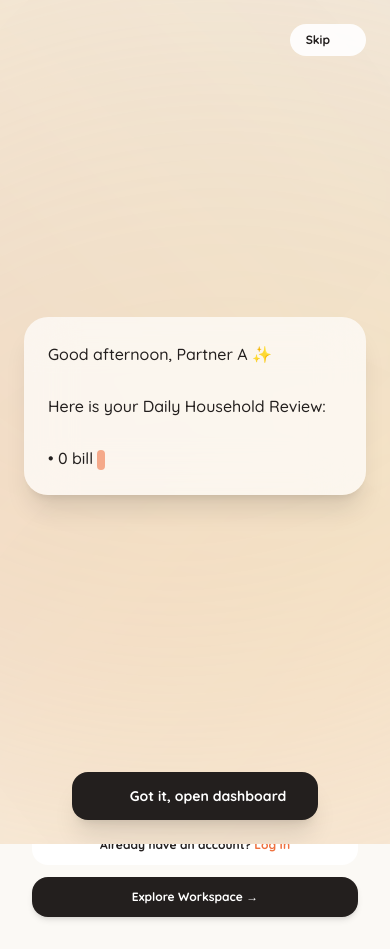
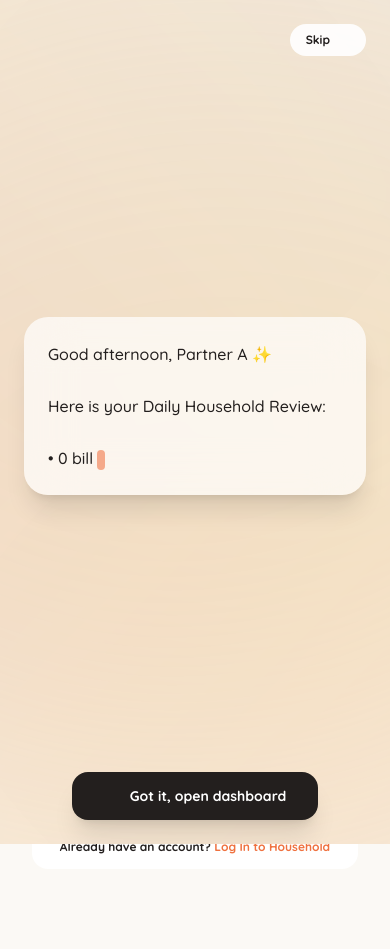
Before and after one commit to youngestage/TodoApp, a React (Vite) app: page / in a window 390 px wide. After the commit the page ends 901 px from the top, so only its background shows below. Built offline with nearby package versions, Linux system fonts and the light colour scheme; no server answers; some icons are missing.

Commit message:
refactor(auth): remove Explore Workspace demo bypass feature from onboarding flow

```diff
--- a/src/components/views/OnboardingView.tsx
+++ b/src/components/views/OnboardingView.tsx
@@ -310,11 +310,6 @@ export const OnboardingView: React.FC = () => {
     setCurrentView('dashboard');
   };
 
-  const handleDemoBypass = () => {
-    setOnboardingCompleted(true);
-    setCurrentView('dashboard');
-  };
-
   return (
     <div className="min-h-[85vh] flex items-center justify-center p-4 relative overflow-hidden select-none">
       <div className="relative z-10 w-full max-w-xl space-y-6">
@@ -390,20 +385,13 @@ export const OnboardingView: React.FC = () => {
                 </Card>
               </div>
 
-              {/* Login & Demo Options */}
-              <div className="flex flex-col sm:flex-row items-center justify-between gap-3 pt-2">
+              {/* Login Option Only */}
+              <div className="pt-2 text-center">
                 <button
                   onClick={() => setAuthMode('login')}
-                  className="w-full sm:w-auto px-5 py-3 rounded-2xl bg-white hover:bg-white/90 text-[#231F1E] text-xs font-bold transition-all border-0 cursor-pointer shadow-xs"
+                  className="w-full py-3.5 rounded-2xl bg-white hover:bg-white/90 text-[#231F1E] text-xs font-bold transition-all border-0 cursor-pointer shadow-xs"
                 >
-                  Already have an account? <span className="text-[#EF713F]">Log In</span>
-                </button>
-
-                <button
-                  onClick={handleDemoBypass}
-                  className="w-full sm:w-auto px-5 py-3 rounded-2xl bg-[#231F1E] hover:bg-black text-white text-xs font-bold transition-all border-0 cursor-pointer shadow-md"
-                >
-                  Explore Workspace →
+                  Already have an account? <span className="text-[#EF713F]">Log In to Household</span>
                 </button>
               </div>
             </motion.div>
```
